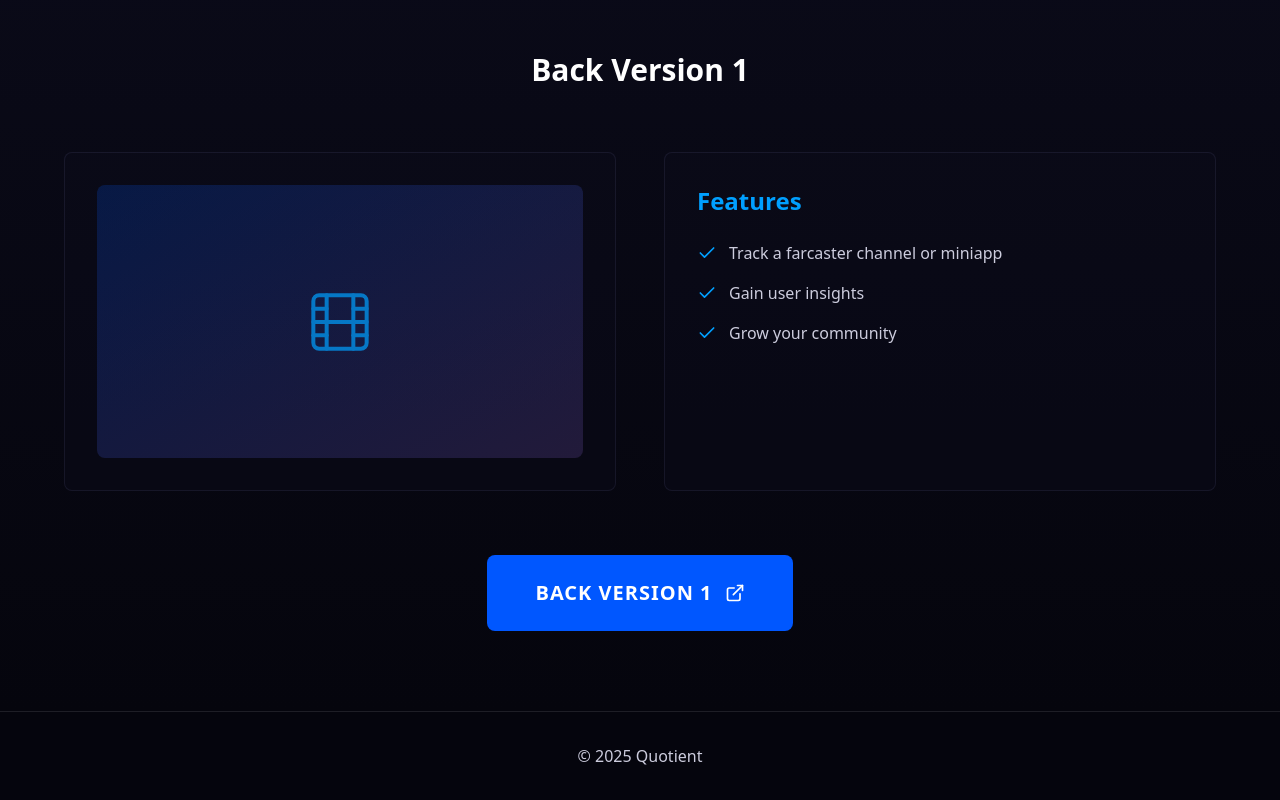
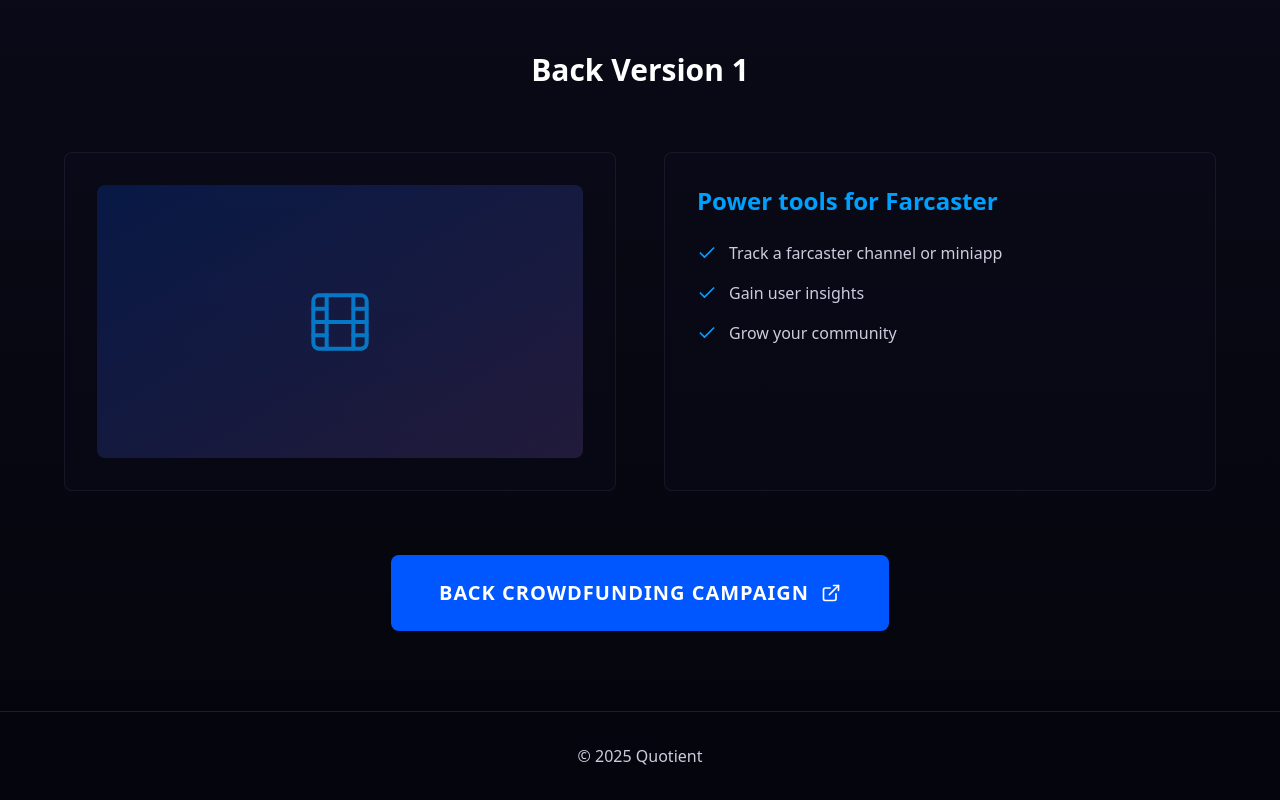
Before and after one commit to jchanolm/quotient-website, a website: page index.html in a window 1280 px wide. Shown: the part 3112-3912 px from the top of the page. Drawn offline with Linux system fonts and the light colour scheme.

Commit message:
power tools

```diff
--- a/index.html
+++ b/index.html
@@ -224,7 +224,7 @@
 
       <!-- Features -->
       <div class="w-full md:w-1/2 bg-card/30 border border-default/20 rounded-lg p-6 sm:p-8 md:p-8">
-        <h3 class="text-xl sm:text-2xl font-bold mb-6 text-blue-bright">Features</h3>
+        <h3 class="text-xl sm:text-2xl font-bold mb-6 text-blue-bright">Power tools for Farcaster</h3>
         <ul class="space-y-4 text-text-muted">
           <li class="flex items-start gap-3">
             <svg class="w-5 h-5 text-blue-bright flex-shrink-0 mt-0.5" xmlns="http://www.w3.org/2000/svg" viewBox="0 0 24 24" fill="none" stroke="currentColor" stroke-width="2" stroke-linecap="round" stroke-linejoin="round">
@@ -251,7 +251,7 @@
     <!-- Giant Button -->
     <div class="flex justify-center">
       <a href="https://www.sidequest.build/quotient" target="_blank" rel="noopener" class="bg-blue-primary hover:bg-[#0046cc] text-white px-8 sm:px-10 md:px-12 py-4 sm:py-5 md:py-6 text-base sm:text-lg md:text-xl font-bold rounded-lg uppercase tracking-wider relative overflow-hidden transition-all hover:shadow-[0_0_30px_rgba(0,87,255,0.5)] flex items-center justify-center group">
-        <span class="relative z-10">Back Version 1</span>
+        <span class="relative z-10">Back Crowdfunding Campaign</span>
         <svg class="w-4 h-4 sm:w-5 sm:h-5 md:w-5 md:h-5 ml-2 sm:ml-3 relative z-10" xmlns="http://www.w3.org/2000/svg" viewBox="0 0 24 24" fill="none" stroke="currentColor" stroke-width="2" stroke-linecap="round" stroke-linejoin="round">
           <path d="M18 13v6a2 2 0 0 1-2 2H5a2 2 0 0 1-2-2V8a2 2 0 0 1 2-2h6"></path>
           <polyline points="15 3 21 3 21 9"></polyline>
```
